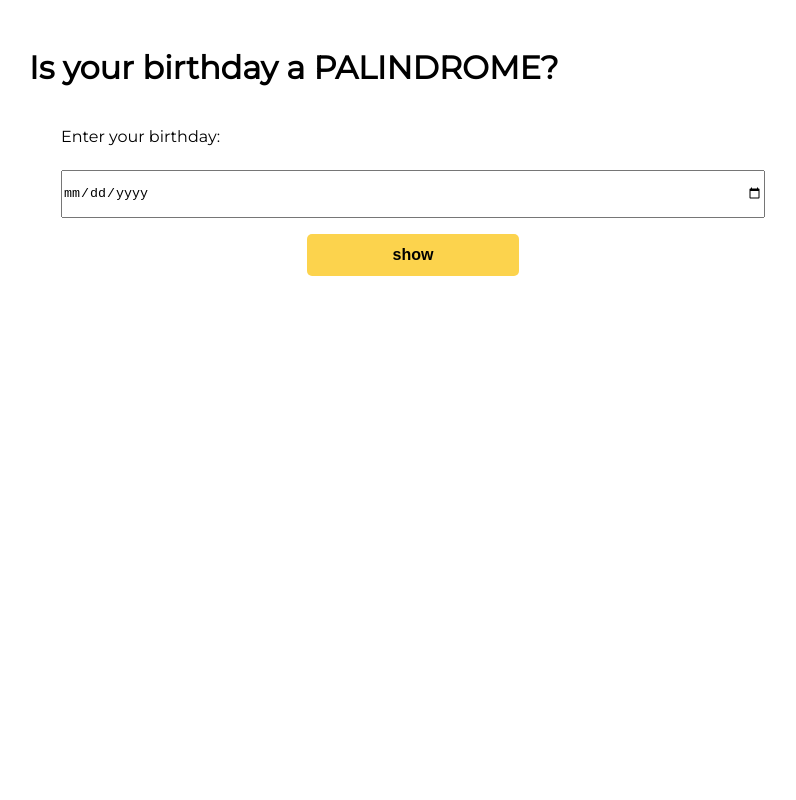
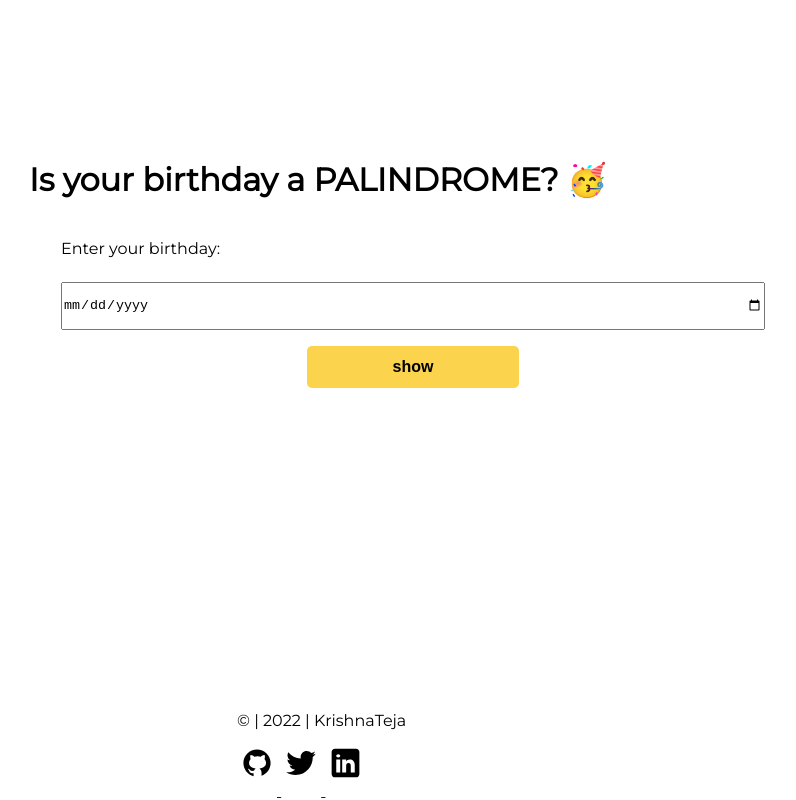
Before and after one commit to Krishna-anhsirk/is-your-birthday-a-palindrome, a plain HTML site: page index.html in a window 1280 px wide. Shown: the whole page, without its empty margins (227-1023 px from the left). Drawn offline with Linux system fonts and the light colour scheme.

Commit message:
styling and footer done

```diff
--- a/index.html
+++ b/index.html
@@ -9,7 +9,7 @@
   </head>
   <body>
     <div class="container">
-      <h1>Is your birthday a PALINDROME?</h1>
+      <h1>Is your birthday a PALINDROME? 🥳</h1>
       <div class="input-container">
         <label for="birthday">Enter your birthday:</label>
         <input type="date" name="birthday" id="birthday" />
@@ -17,6 +17,34 @@
       </div>
       <div id="output"></div>
     </div>
+    <footer class="footer">
+      <p>© | 2022 | KrishnaTeja</p>
+      <ul class="list-unordered inline-list">
+        <li>
+          <a
+            class="links"
+            href="https://github.com/Krishna-anhsirk"
+            target="_blank"
+          >
+            <img src="images/github.svg" alt="github" />
+          </a>
+        </li>
+        <li>
+          <a class="links" href="https://twitter.com/Teja_1511" target="_blank">
+            <img src="images/twitter.svg" alt="twitter" />
+          </a>
+        </li>
+        <li>
+          <a
+            class="links"
+            href="https://www.linkedin.com/in/krishnateja492/"
+            target="_blank"
+          >
+            <img src="images/linkedin.svg" alt="linkedin" />
+          </a>
+        </li>
+      </ul>
+    </footer>
     <script src="app.js"></script>
   </body>
 </html>
--- a/style.css
+++ b/style.css
@@ -17,7 +17,7 @@ body {
 .container {
   display: flex;
   flex-direction: column;
-  margin: 3rem auto;
+  margin: 20vh auto;
   width: 60%;
 }
 
@@ -51,3 +51,22 @@ body {
 #output {
   font-size: 1.2rem;
 }
+
+/* Footer  */
+.footer {
+  position: fixed;
+  bottom: 0;
+  padding: 0 5rem;
+  left: 30vw;
+}
+
+a,
+img,
+li {
+  display: inline;
+}
+
+img {
+  width: 40px;
+  padding: 1rem 0.2rem;
+}
```
Also changed, not shown: images/github.svg (added), images/linkedin.svg (added), images/twitter.svg (added), 2 other files.
